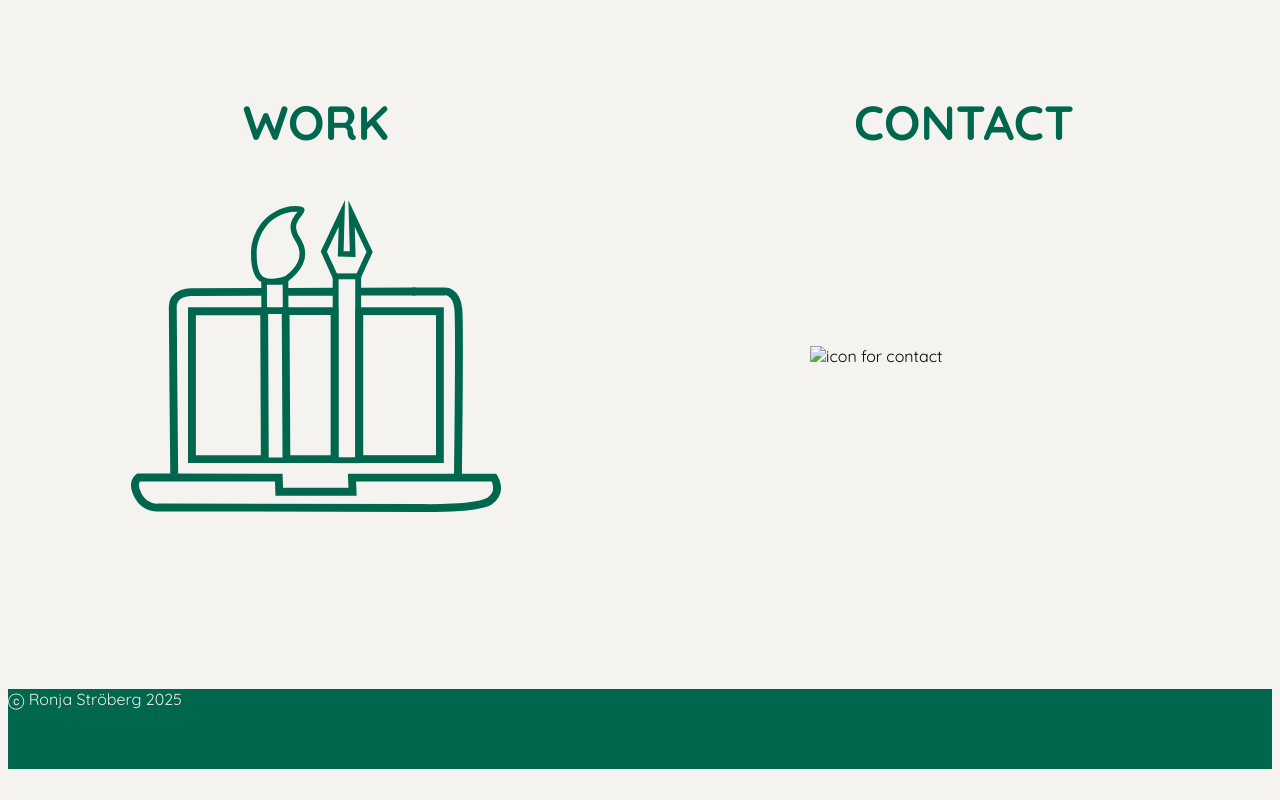
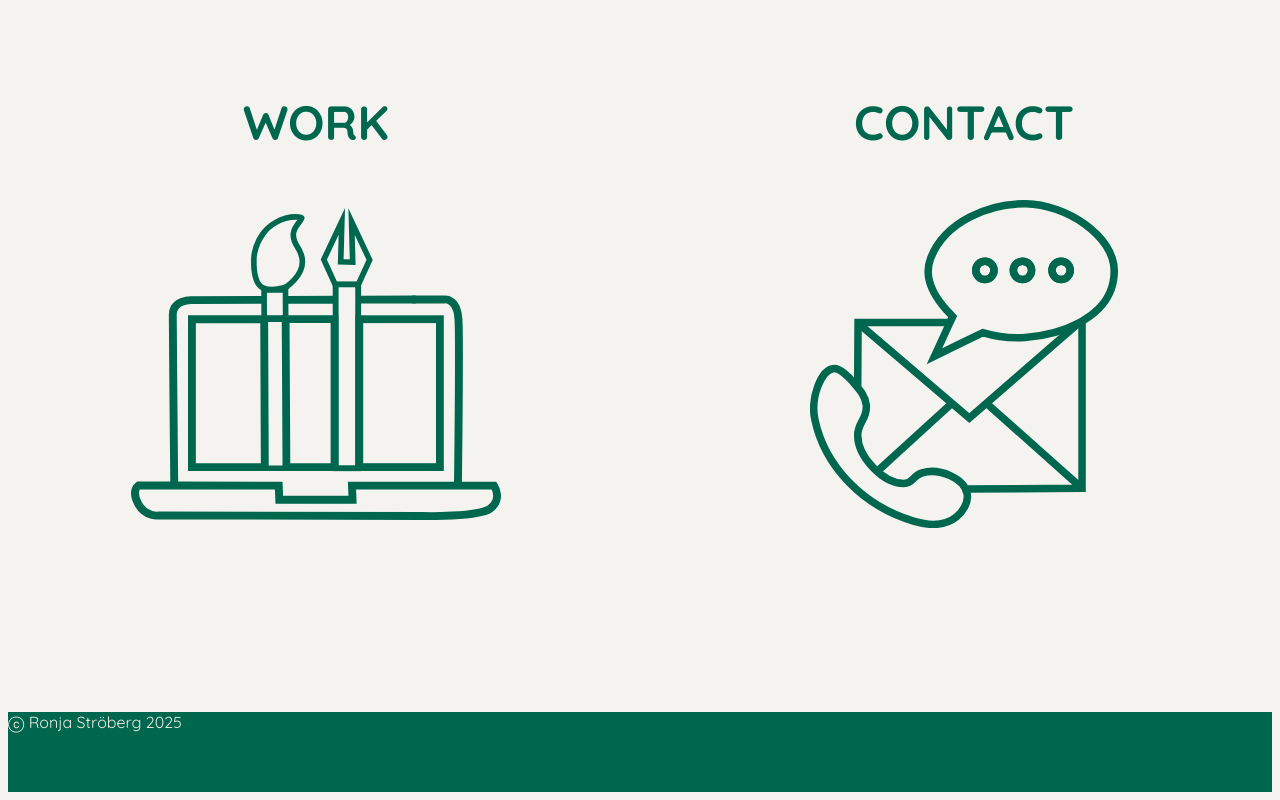
Before and after one commit to front-end-fundamentals-2025/fef-portfolio-ronjastroberg, a plain HTML site: page index.html in a window 1280 px wide. Shown: the part 1472-2272 px from the top of the page. Before the commit the page ends 2249 px from the top, so only its background shows below. Drawn offline with Linux system fonts and the light colour scheme; the site is published under a folder, as on GitHub Pages, so addresses that start at the root find nothing.

Commit message:
fixing bugg

```diff
--- a/index.html
+++ b/index.html
@@ -49,7 +49,7 @@
         <h3 class="contact">CONTACT</h3>
         <img
           class="contact-icon"
-          src="/img/contact.svg"
+          src="img/contact.svg"
           alt="icon for contact"
         />
       </section>
```
